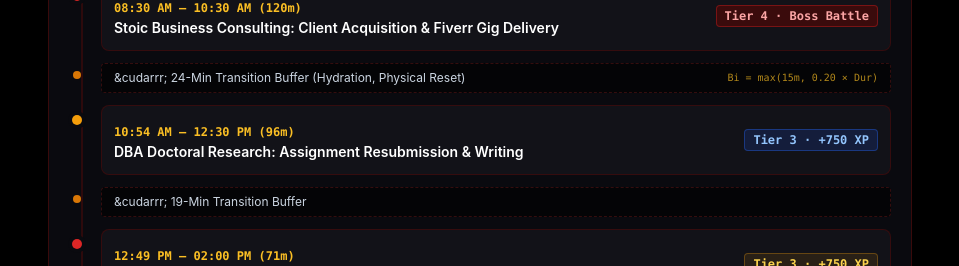
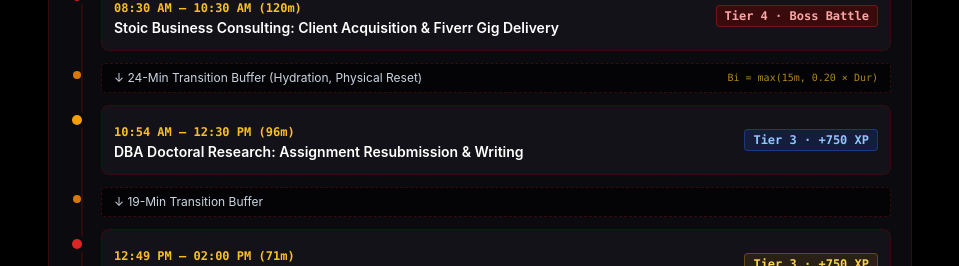
Before and after one commit to Stoic-EmpireLabs/stoic-body, a Next.js app: page / in a window 1280 px wide. Shown: the part 686-952 px from the top of the page, without its empty margins (160-1119 px from the left). Built offline with nearby package versions, Linux system fonts and the light colour scheme.

Commit message:
fix(ui): polish timeline buffer indicators to clean unicode arrow

```diff
--- a/src/app/calendar/page.tsx
+++ b/src/app/calendar/page.tsx
@@ -373,7 +373,7 @@ export default function CalendarPage() {
                   <div className="relative pl-8">
                     <span className="absolute left-2 top-2 w-1.5 h-1.5 rounded-full bg-amber-600 -translate-x-1/2"></span>
                     <div className="bg-black/60 border border-dashed border-red-900/40 px-3 py-1.5 rounded text-[11px] text-slate-300 flex items-center justify-between">
-                      <span>&cudarrr; {buffer}-Min Protective Transition Buffer</span>
+                      <span>↓ {buffer}-Min Protective Transition Buffer</span>
                       <span className="font-mono text-[10px] text-amber-400/80">
                         Bi = max(15, 0.20 &times; {task.durationMinutes})
                       </span>
--- a/src/app/page.tsx
+++ b/src/app/page.tsx
@@ -317,7 +317,7 @@ export default function TodayCommandCenter() {
           <div className="relative pl-8">
             <span className="absolute left-2 top-2 w-2 h-2 rounded-full bg-amber-600 -translate-x-1/2"></span>
             <div className="bg-black/60 border border-dashed border-red-900/40 px-3 py-1.5 rounded text-xs text-slate-300 flex items-center justify-between">
-              <span>&cudarrr; 24-Min Transition Buffer (Hydration, Physical Reset)</span>
+              <span>↓ 24-Min Transition Buffer (Hydration, Physical Reset)</span>
               <span className="font-mono text-[10px] text-amber-400/70">
                 Bi = max(15m, 0.20 &times; Dur)
               </span>
@@ -346,7 +346,7 @@ export default function TodayCommandCenter() {
           <div className="relative pl-8">
             <span className="absolute left-2 top-2 w-2 h-2 rounded-full bg-amber-600 -translate-x-1/2"></span>
             <div className="bg-black/60 border border-dashed border-red-900/40 px-3 py-1.5 rounded text-xs text-slate-300">
-              &cudarrr; 19-Min Transition Buffer
+              ↓ 19-Min Transition Buffer
             </div>
           </div>
 
```
